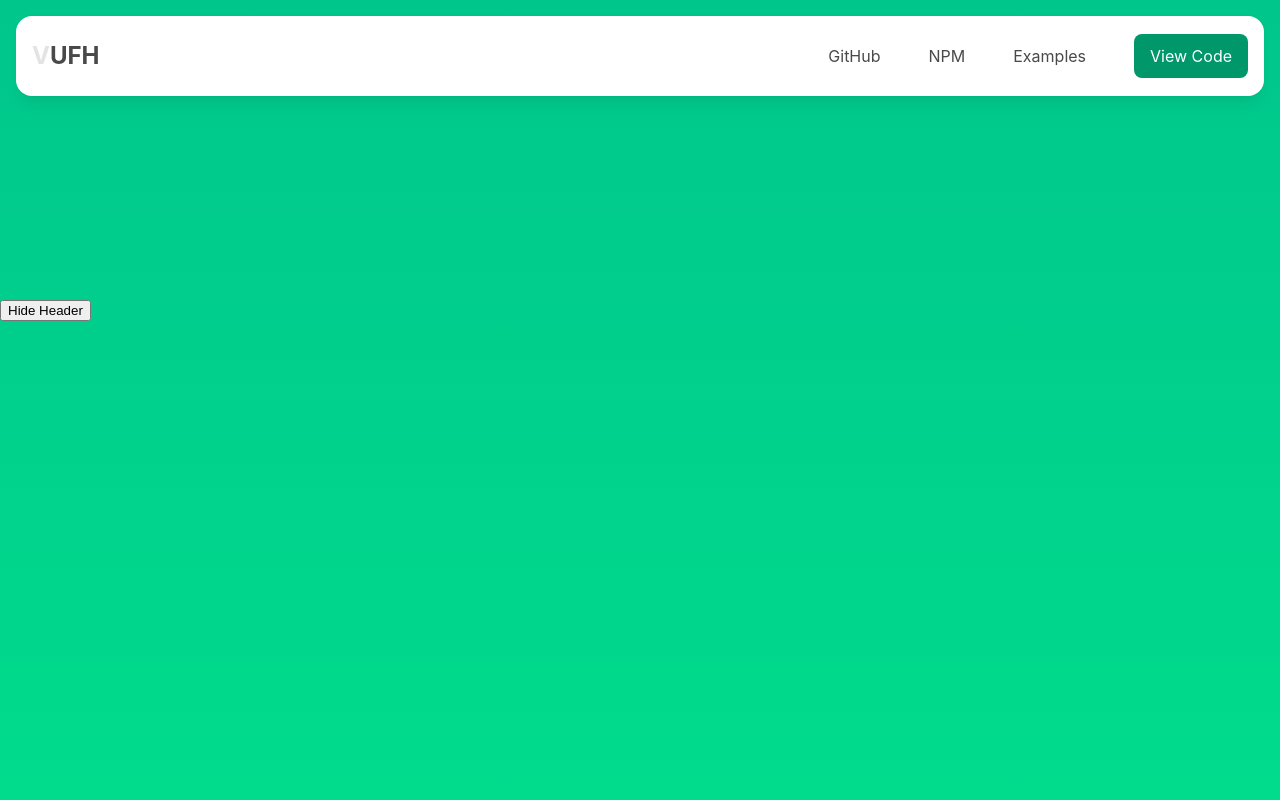
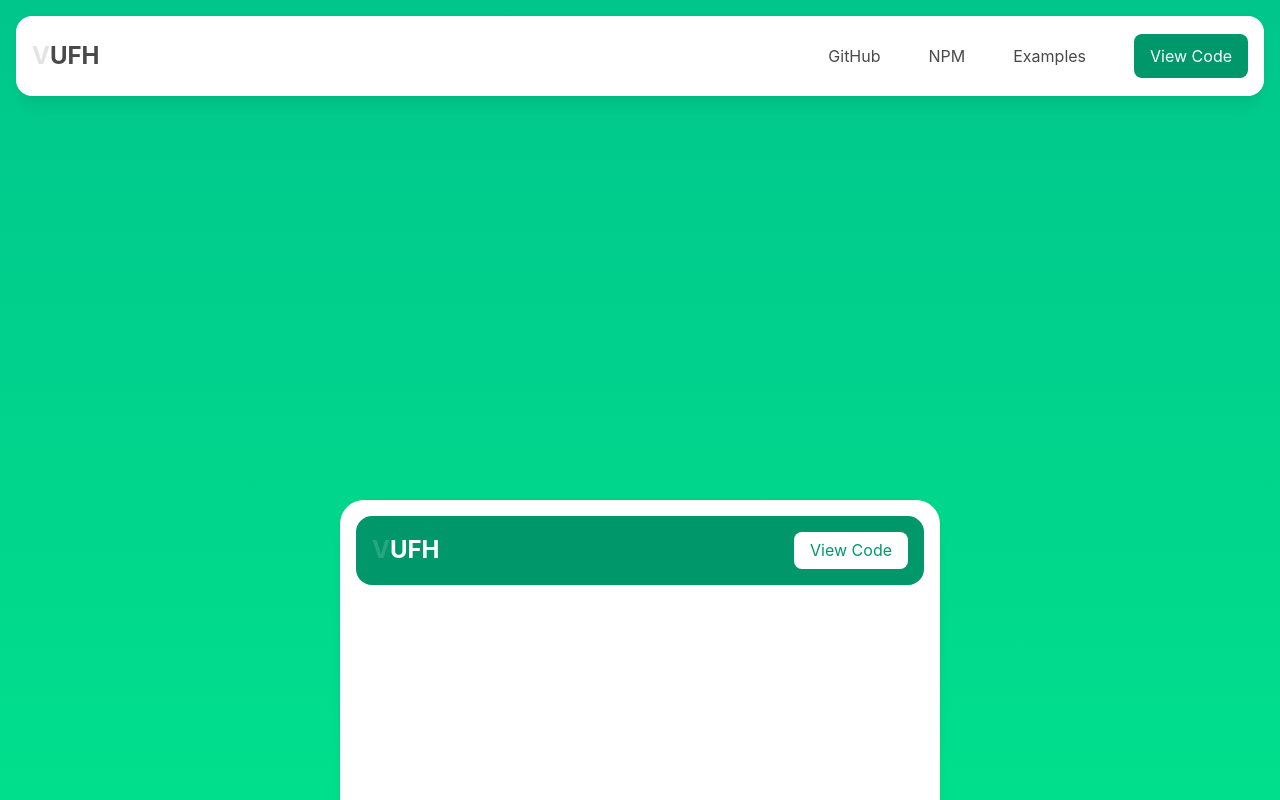
Before and after one commit to smastrom/vue-use-fixed-header, a Vue app: page / in a window 1280 px wide. Shown: the top 800 px of the page. Built offline with nearby package versions, Linux system fonts and the light colour scheme.

Commit message:
update readme, demo, release v0.9.6

```diff
--- a/demo/Header.vue
+++ b/demo/Header.vue
@@ -5,16 +5,11 @@ import { useFixedHeader } from '../src'
 const headerRef = ref<HTMLElement | null>(null)
 
 useFixedHeader(headerRef)
-
-const showHeader = ref(true)
 </script>
 
 <template>
    <div>
-      <button @click="showHeader = !showHeader" style="margin-top: 300px">
-         {{ showHeader ? 'Hide' : 'Show' }} Header
-      </button>
-      <header class="Header" ref="headerRef" v-if="showHeader">
+      <header class="Header" ref="headerRef">
          <div class="Nav">
             <h2 class="Global_Logo">Vufh</h2>
             <ul class="Nav_List">
--- a/demo/WithContainer.vue
+++ b/demo/WithContainer.vue
@@ -39,7 +39,7 @@ useFixedHeader(headerRef, {
 <style scoped>
 .Scroll_Container {
    height: 700px;
-   max-width: 100%;
+   max-width: calc(100% - 4rem);
    width: 600px;
    margin: auto;
    overflow: auto;
@@ -96,9 +96,10 @@ useFixedHeader(headerRef, {
    top: 40%;
    justify-content: center;
    align-items: center;
-   color: #494949;
+   color: var(--TextColor);
    display: flex;
    flex-direction: column;
    padding: 1rem;
+   text-align: center;
 }
 </style>
--- a/package.json
+++ b/package.json
@@ -2,7 +2,7 @@
    "name": "vue-use-fixed-header",
    "description": "Turn your boring fixed header into a smart one.",
    "private": false,
-   "version": "0.9.3",
+   "version": "0.9.6",
    "type": "module",
    "keywords": [
       "vue",
```
Also changed, not shown: 1 other file (tests, documents, lock files or other folders).
